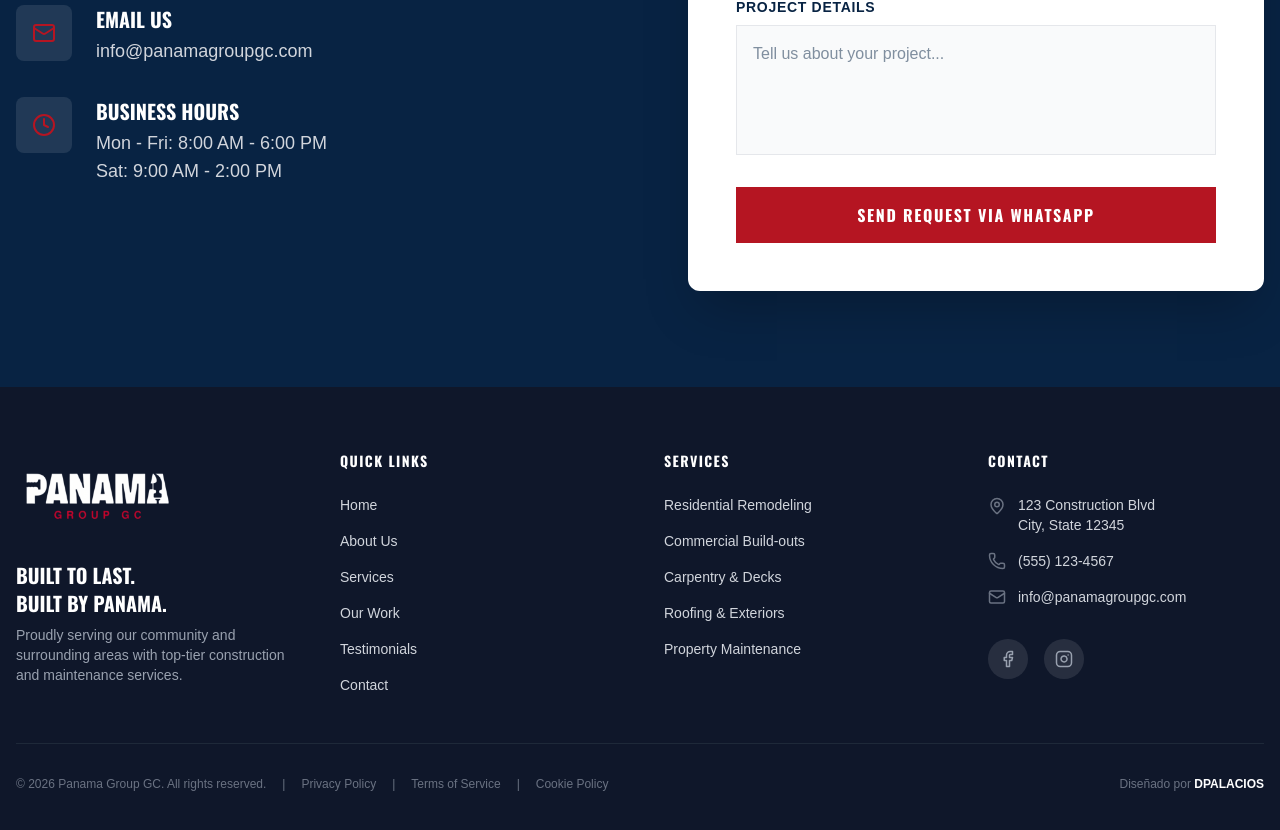
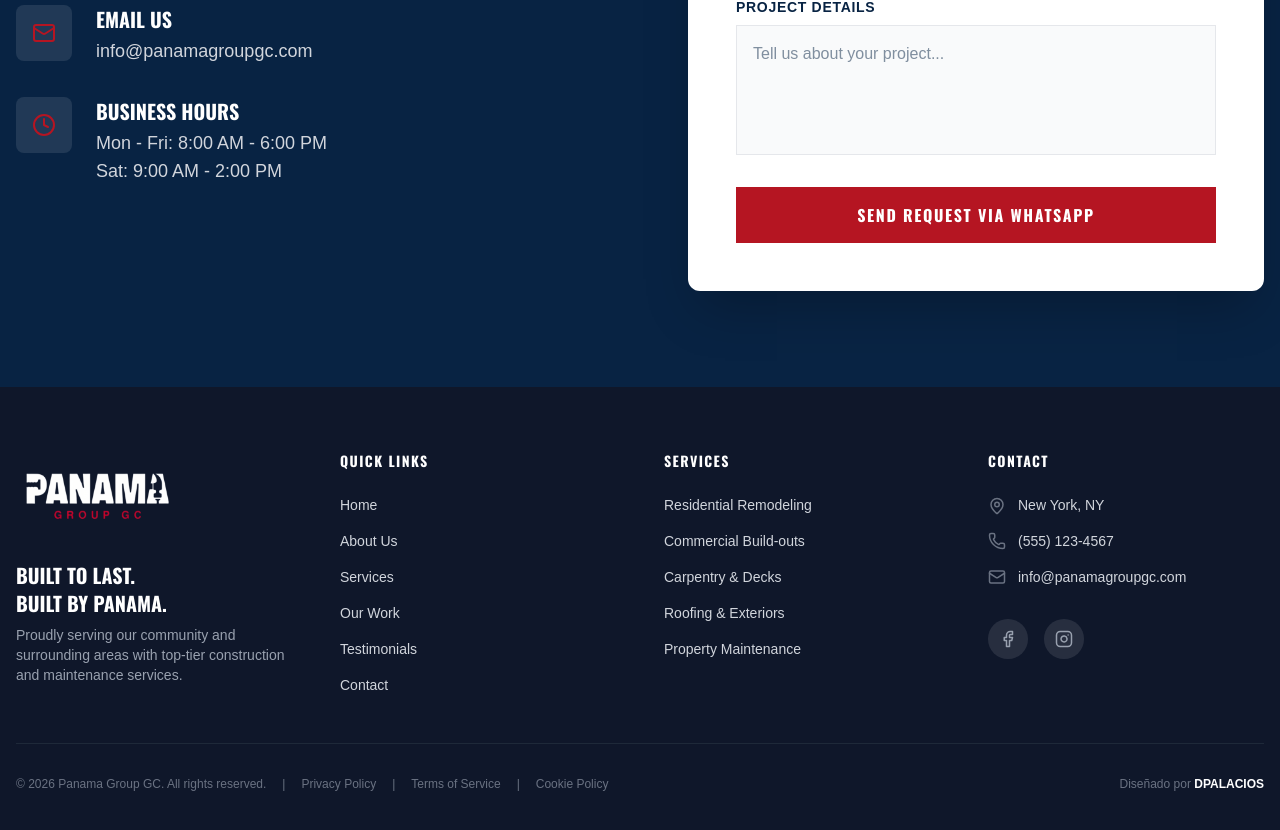
Before and after one commit to dpc2802/Panama-Group, a Next.js app: page / in a window 1280 px wide. Shown: the part 8813-9643 px from the top of the page. Built offline with nearby package versions, Linux system fonts and the light colour scheme.

Commit message:
Update location to New York and inject Local SEO JSON-LD Schema

```diff
--- a/app/layout.tsx
+++ b/app/layout.tsx
@@ -13,12 +13,12 @@ const oswald = Oswald({
 });
 
 export const metadata: Metadata = {
-  title: "Panama Group GC | General Contracting & Maintenance",
-  description: "One Company for All Your Property Needs. Specializing in residential remodeling, commercial build-outs, and property maintenance in Columbus, OH.",
-  keywords: ["General Contractor", "Remodeling", "Construction", "Property Maintenance", "Columbus OH", "Decks", "Roofing"],
+  title: "Panama Group GC | General Contractor in New York, NY",
+  description: "New York's premier general contractor for residential remodeling, commercial build-outs, and property maintenance. Expert craftsmanship in NY.",
+  keywords: ["General Contractor New York", "Remodeling NY", "Construction NYC", "Property Maintenance New York", "Roofing NY"],
   openGraph: {
-    title: "Panama Group GC",
-    description: "One Company for All Your Property Needs. Professional construction and maintenance.",
+    title: "Panama Group GC | New York, NY",
+    description: "One Company for All Your Property Needs in New York.",
     url: "https://panamagroupgc.com",
     siteName: "Panama Group GC",
     locale: "en_US",
@@ -31,6 +31,36 @@ import { WhatsAppButton } from "@/components/layout/WhatsAppButton";
 import { ScrollProgress } from "@/components/layout/ScrollProgress";
 
 export default function RootLayout({ children }: { children: React.ReactNode }) {
+  const jsonLd = {
+    "@context": "https://schema.org",
+    "@type": "GeneralContractor",
+    "name": "Panama Group GC",
+    "image": "https://panamagroupgc.com/images/logo-white.png",
+    "url": "https://panamagroupgc.com",
+    "telephone": "+1234567890",
+    "address": {
+      "@type": "PostalAddress",
+      "addressLocality": "New York",
+      "addressRegion": "NY",
+      "addressCountry": "US"
+    },
+    "geo": {
+      "@type": "GeoCoordinates",
+      "latitude": 40.7128,
+      "longitude": -74.0060
+    },
+    "openingHoursSpecification": {
+      "@type": "OpeningHoursSpecification",
+      "dayOfWeek": ["Monday", "Tuesday", "Wednesday", "Thursday", "Friday"],
+      "opens": "08:00",
+      "closes": "18:00"
+    },
+    "serviceArea": {
+      "@type": "City",
+      "name": "New York"
+    }
+  };
+
   return (
     <html
       lang="en"
@@ -38,6 +68,12 @@ export default function RootLayout({ children }: { children: React.ReactNode })
       className={`${inter.variable} ${oswald.variable} h-full antialiased scroll-smooth`}
       suppressHydrationWarning
     >
+      <head>
+        <script
+          type="application/ld+json"
+          dangerouslySetInnerHTML={{ __html: JSON.stringify(jsonLd) }}
+        />
+      </head>
       <body className="min-h-full flex flex-col font-sans">
         {children}
         <CookieBanner />
--- a/components/layout/Footer.tsx
+++ b/components/layout/Footer.tsx
@@ -65,7 +65,7 @@ export function Footer() {
           <ul className="space-y-4 text-sm mb-8">
             <li className="flex items-start gap-3">
               <MapPin size={18} className="text-gray-500 mt-0.5 flex-shrink-0" />
-              <span>123 Construction Blvd<br/>City, State 12345</span>
+              <span>New York, NY</span>
             </li>
             <li className="flex items-center gap-3">
               <Phone size={18} className="text-gray-500 flex-shrink-0" />
```
